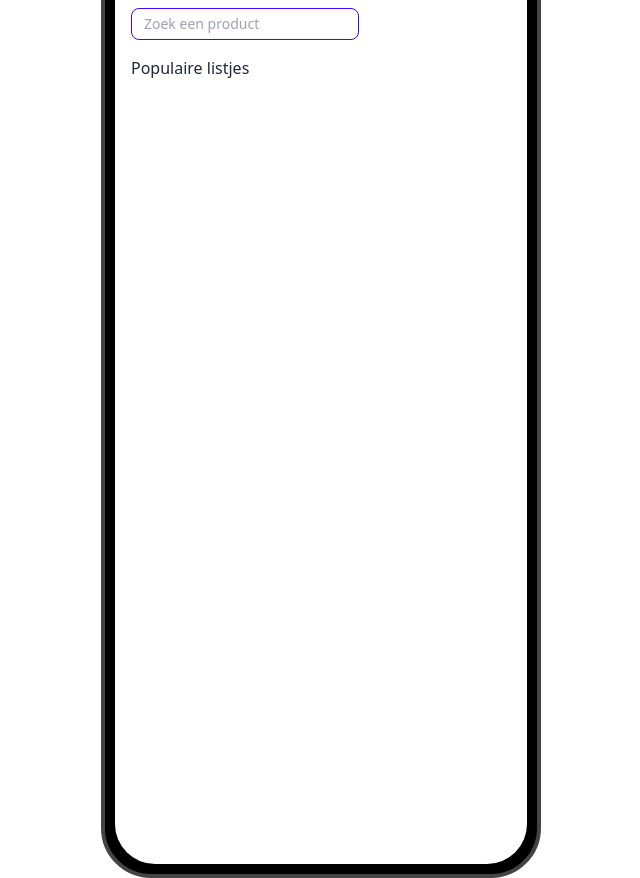
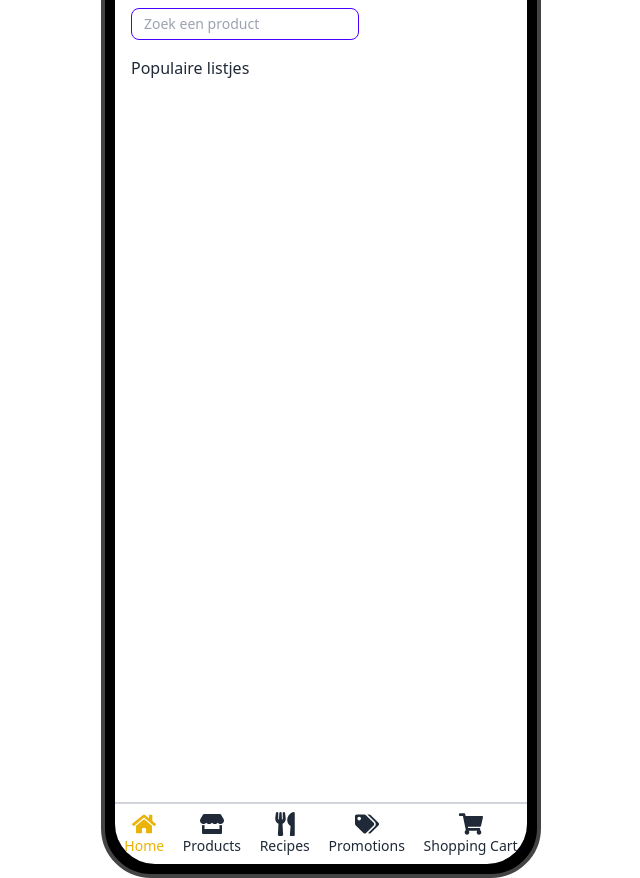
Before and after one commit to CodrinSocol/JumboRecipeGenerator, a React (Create React App) app in the folder client/: page / in a window 1280 px wide. Shown: the whole page, without its empty margins (319-959 px from the left). Built offline with nearby package versions, Linux system fonts and the light colour scheme.

Commit message:
added working navigation to footer.

```diff
--- a/client/src/App.tsx
+++ b/client/src/App.tsx
@@ -1,19 +1,30 @@
-import React from 'react';
+import {ReactElement, useState} from 'react';
 import {Homepage} from "./components/pages/Homepage";
-import Footer from "./components/FooterNavigation";
+import {Footer} from "./components/FooterNavigation";
 
 function App() {
-  return (
+    const [selected, setSelected] = useState<number>(0);
+
+    return (
     <div className="w-[100vw] h-[100vh] flex flex-row items-center justify-center">
         <div className={"mockup-phone w-[440px] h-[956px]"}>
             <div className="camera"></div>
-            <div className="display w-full h-full bg-white">
-                <Homepage/>
-                <Footer/>
+            <div className="display w-full h-full bg-white flex flex-col justify-between">
+                <div className={"flex flex-1"}>
+                    {getContentToRender(selected)}
+                </div>
+                <Footer selected={selected} setSelected={setSelected}/>
             </div>
         </div>
     </div>
-  );
+    );
+}
+
+function getContentToRender(selected: number): ReactElement {
+    switch(selected) {
+        case 0: return <Homepage />;
+        default: return <div>Not implemented</div>;
+    }
 }
 
 export default App;
--- a/client/src/components/FooterNavigation.tsx
+++ b/client/src/components/FooterNavigation.tsx
@@ -1,17 +1,20 @@
-import React, { useState } from 'react';
+import {ReactElement} from 'react';
 import { FaHome, FaStore, FaUtensils, FaTags, FaShoppingCart } from 'react-icons/fa';
 
-const Footer: React.FC = () => {
-    const [selected, setSelected] = useState<number | null>(null);
+interface FooterProps {
+    selected: number;
+    setSelected: (index: number) => void;
+}
+export function Footer ({selected, setSelected}: FooterProps): ReactElement {
 
     const handleClick = (index: number) => {
         setSelected(index);
     };
 
     return (
-        <div className="flex justify-center w-full">
+        <div className="flex justify-center w-full border-t-2 border-gray-300">
             <div className="w-full max-w-[440px] h-[60px] flex justify-around items-center">
-                <div onClick={() => handleClick(selected === 0 ? 1 : 0)} className={`flex flex-col items-center ${selected === 0 ? 'text-yellow-500' : ''}`}>
+                <div onClick={() => handleClick(0)} className={`flex flex-col items-center ${selected === 0 ? 'text-yellow-500' : ''}`}>
                     <FaHome size={24} />
                     <span className="text-sm">Home</span>
                 </div>
@@ -34,6 +37,4 @@ const Footer: React.FC = () => {
         </div>
         </div>
     );
-};
-
-export default Footer;
+}
```
